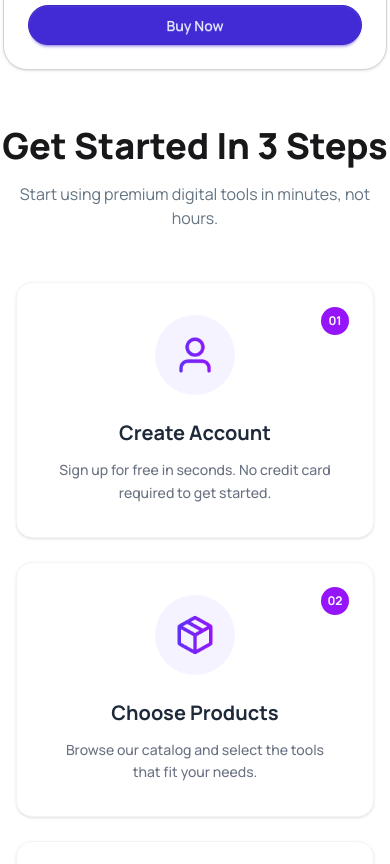
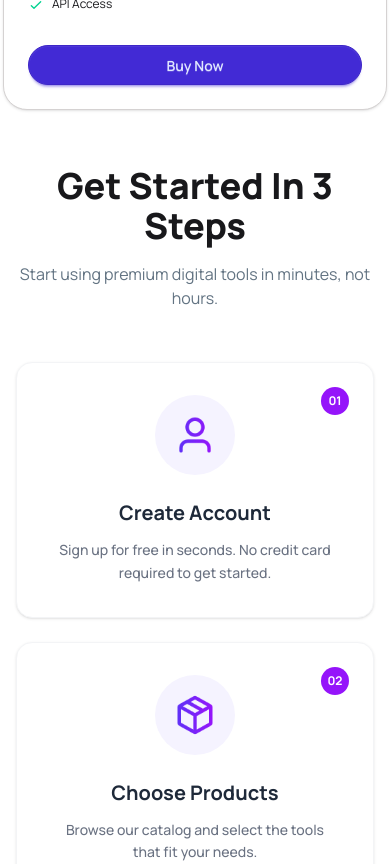
Before and after one commit to mdabdulawal2001/Digital-Tools-Platform, a React (Vite) app: page / in a window 390 px wide. Shown: the part 6520-7384 px from the top of the page. Built offline with nearby package versions, Linux system fonts and the light colour scheme.

Commit message:
added some changes for responsive design

```diff
--- a/src/components/Banner/State_Section/Started_Section/Started_Section.jsx
+++ b/src/components/Banner/State_Section/Started_Section/Started_Section.jsx
@@ -7,7 +7,7 @@ const Started_Section = () => {
   return (
     <div id="features" className="scroll-mt-25 mt-10 mb-10 lg:mb-20 lg:mt-20">
       {/* title part */}
-      <div className="space-y-4 flex flex-col justify-center items-center text-center">
+      <div className="w-11/12 mx-auto space-y-4 flex flex-col justify-center items-center text-center">
         <h1 className="text-4xl lg:text-5xl font-extrabold">
           Get Started In 3 Steps
         </h1>
--- a/src/components/Premium_Section/Premium_Title.jsx
+++ b/src/components/Premium_Section/Premium_Title.jsx
@@ -6,10 +6,10 @@ const Premium_Title = ({activeTab , setActiveTab, carts}) => {
     <div>
       {/* title part */}
       <div className="space-y-4 flex flex-col justify-center items-center text-center">
-        <h1 className="text-4xl lg:text-5xl font-extrabold">
+        <h1 className="text-4xl w-11/12 lg:w-full lg:text-5xl font-extrabold">
           Premium Digital Tools
         </h1>
-        <p className="text-[#627382] mb-6 lg:w-6/12">
+        <p className="text-[#627382] mb-6 w-11/12 lg:w-6/12">
           Choose from our curated collection of premium digital products
           designed to boost your productivity and creativity.
         </p>
```
